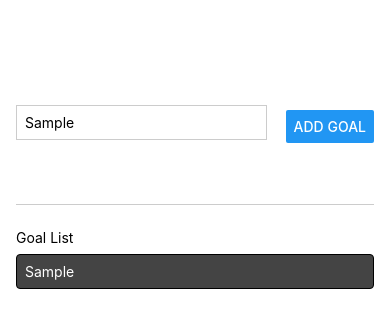
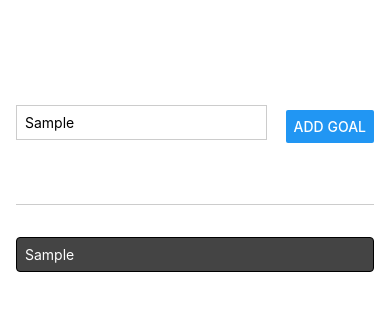
Before and after one commit to MrShifu01/GoalsApp---Mobile-App, a React Native app: screen / in a window 390 px wide. Both pictures are taken after typing "Sample" into the empty fields and a click on the button "ADD GOAL". Shown: the top 328 px of the page. Built offline with nearby package versions, Linux system fonts and the light colour scheme.

Commit message:
Flatlist replacing scrollview

```diff
--- a/App.js
+++ b/App.js
@@ -1,4 +1,4 @@
-import { StyleSheet, Text, View, Button, TextInput, ScrollView } from 'react-native';
+import { StyleSheet, Text, View, Button, TextInput, ScrollView, FlatList } from 'react-native';
 import { useState } from 'react';
 
 export default function App() {
@@ -29,16 +29,17 @@ export default function App() {
 
       {/* List of inputted goals */}
       <View style={styles.goalsContainer}>
-        <ScrollView>
-          <Text>Goal List</Text>
-          {goals.map((goal, index) => (
-            <View key={goal + index} style={styles.goalItem}>
-              <Text style={{color: '#fff'}}>
-                {goal}
-              </Text>
+
+        {/* Flatlist better than ScrollView */}
+        <FlatList data={goals} renderItem={(itemData) => {
+          return (
+            <View style={styles.goalItem}>
+              <Text style={styles.goalText}>{itemData.item}</Text>
             </View>
-          ))}
-        </ScrollView>
+          )
+        }}/>
+
+
       </View>
 
     </View>
@@ -84,6 +85,10 @@ const styles = StyleSheet.create({
       borderWidth: 1,
       marginBottom: 8,
       marginTop: 8,
+    },
+
+    goalText: {
+      color: '#fff',
     }
 
 });
```
